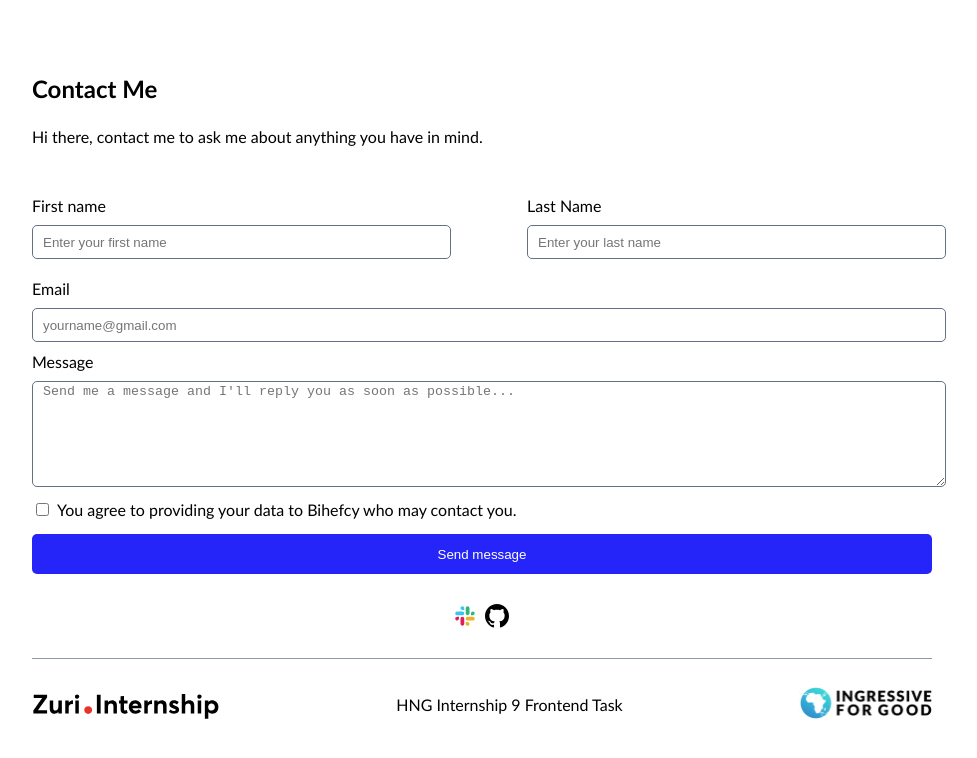
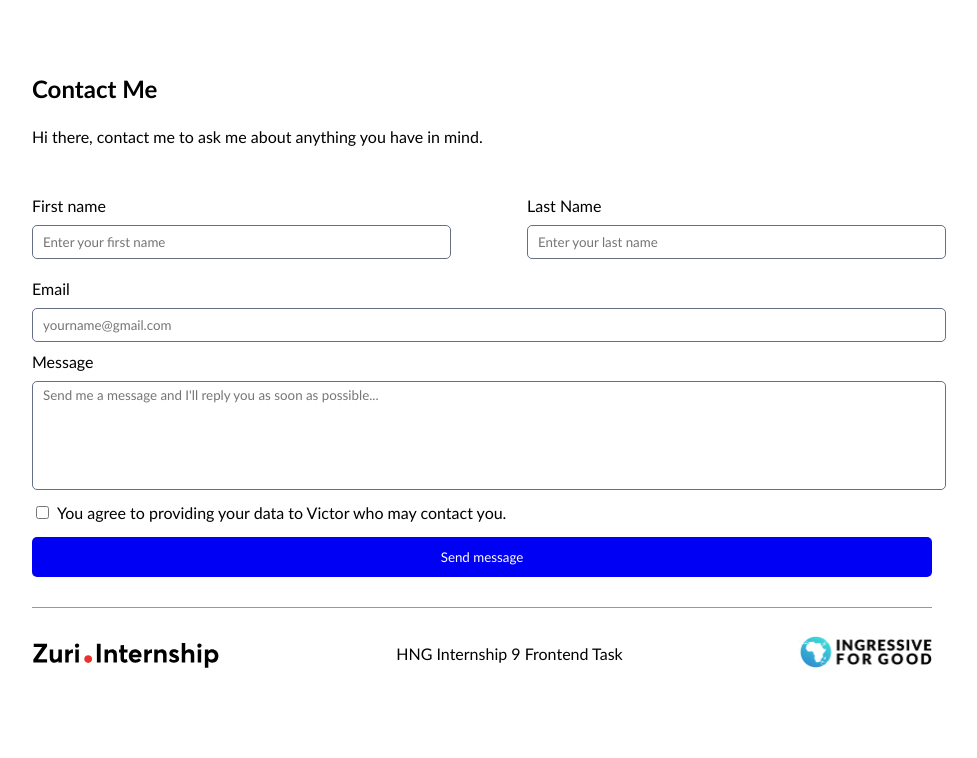
Before and after one commit to Bihefcy/linktree, a JavaScript app in the folder linktree/: page /contact in a window 1280 px wide. Shown: the top 758 px of the page, without its empty margins (158-1135 px from the left). Built offline with nearby package versions, Linux system fonts and the light colour scheme; the HTML template or start-up script is replaced by a standard one.

Commit message:
feature: added validation with css and vanilla js

```diff
--- a/linktree/src/Contact.js
+++ b/linktree/src/Contact.js
@@ -1,37 +1,56 @@
 import Footer from "./Footer";
+import {Link} from 'react-router-dom'
 
+const name = "Victor"
 const Contact = () => {
+    const submitted = (e) => {
+        e.preventDefault()
+        if (!(document.querySelector("#first_name").value === "") && !(document.querySelector("#last_name").value === "") && !(document.querySelector("#email").value === "") && !(document.querySelector("#message").value === "")) {
+            alert('Your information has been recieved, we will get back to you.')
+            document.querySelector(".back-home").classList.add("display")
+        }else {
+            document.querySelector(".form").classList.add("submitted");
+            alert('Your information is incomplete.')
+        }
+
+    }
     return (
         <div className="contact">
             <div><p className="contact-me">Contact Me</p></div>
             <div>
                 <p className="contact-text">Hi there, contact me to ask me about anything you have in mind.</p>
                 </div>
-            <form>
+            <form className="form">
                 <fieldset className="name">
                     <div>
                         <label for="first_name">First name</label>
-                        <input type="text" id="first_name" placeholder="Enter your first name"></input>
+                        <input type="text" id="first_name" placeholder="Enter your first name" required></input>
+                        <p id="error">Please type in your First Name</p>
                     </div>
                     <div>
                         <label for="last_name">Last Name</label>
-                        <input type="text" id="last_name" placeholder="Enter your last name"></input>
+                        <input type="text" id="last_name" placeholder="Enter your last name" required></input>
+                        <p id="error">Please type in your Last Name</p>
                     </div>
 
                 </fieldset>
                 <fieldset>
                     <label for="email">Email</label>
-                    <input type="email" id="email" placeholder="yourname@gmail.com"></input>
+                    <input type="email" id="email" placeholder="yourname@gmail.com" required></input>
+                    <p id="error">Please type in a correct email</p>
                 </fieldset>
                 <fieldset>
                     <label for="message">Message</label>
-                    <textarea type="text" id="message" placeholder="Send me a message and I'll reply you as soon as possible..."/>
+                    <textarea type="text" id="message" placeholder="Send me a message and I'll reply you as soon as possible..." required/>
+                    <p id="error">Please enter a message</p>
                 </fieldset>
                 <fieldset className="checkbox">
                     <input type="checkbox" id="check"></input>
-                    <label for="check">You agree to providing your data to Bihefcy who may contact you.</label>
+                    <label for="check">You agree to providing your data to {name} who may contact you.</label>
                 </fieldset>
-                <button id="btn__submit">Send message</button>
+                <button id="btn__submit" onClick={submitted}>Send message</button>
+
+                <Link to="/"><p className="back-home">Click here to go back</p></Link>
             </form>
             <Footer />
         </div>
--- a/linktree/src/Footer.js
+++ b/linktree/src/Footer.js
@@ -1,16 +1,10 @@
 import i4g from './I4G.svg'
 import logo from './logo.svg'
-import slack from './slack.svg'
-import icon from './Social icon.svg'
 
 
 const Footer = () => {
     return (
         <div className="footer">
-            <div className="sandg">
-                <img src={slack} alt="slack icon" />
-                <img src={icon} alt="github icon" />
-            </div>
 
             <div className="footer-logo">
                 <div>
--- a/linktree/src/Links.js
+++ b/linktree/src/Links.js
@@ -1,4 +1,6 @@
 import { Link } from "react-router-dom";
+import slack from './slack.svg'
+import icon from './Social icon.svg'
 
 const Links = () => {
     return (
@@ -50,17 +52,15 @@ const Links = () => {
             </div>
 
             <div className="linka">
-                <a href="https://books.zuri.team/design-rules" target="_blank" rel="noreferrer" className="link" id="contact">
-                   <p>Design Books</p>
-                </a>
-            </div>
-
-            <div className="linka">
                 <Link to="./contact" rel="noreferrer" className="link" id="contact">
                    <p>Contact Me</p>
                 </Link>
             </div>
 
+            <div className="sandg">
+                <img src={slack} alt="slack icon" />
+                <img src={icon} alt="github icon" />
+            </div>
         </div>
  );
 }
--- a/linktree/src/index.css
+++ b/linktree/src/index.css
@@ -195,6 +195,7 @@ a > p {
 .contact {
   width: 100%;
 }
+
 .contact .contact-me {
   font-size: 24px;
   font-weight: 800;
@@ -223,10 +224,12 @@ form {
   gap: 20px;
   justify-content: space-between;
 }
+
 .name div {
   width: 45%;
   margin: 10px 0;
 }
+
 @media (max-width:426px) {
   .name {
     display: block;
@@ -245,6 +248,8 @@ input[type="text"]{
   width: 100%;
   margin-top: 10px;
   height: 30px;
+  font-family: inherit;
+  outline: none;
 }
 input[type="checkbox"] {
   margin-right: 8px;
@@ -259,7 +264,22 @@ textarea {
   border: 1px solid #667085;
   border-radius: 5px;
   padding-inline-start: 10px;
+  padding-block-start: 5px;
+  font-family: inherit;
+  resize: none;
+  outline: none;
 }
+
+input[type=text]:focus,
+input[type=email]:focus{
+  border: 1px solid rgb(147, 147, 250);
+}
+
+textarea:focus {
+  border: 1px solid rgb(147, 147, 250);
+  box-shadow: 2px 2px rgb(147, 147, 250), -2px -2px rgb(147, 147, 250);
+}
+
 
 #btn__submit {
   width: 100%;
@@ -267,6 +287,83 @@ textarea {
   border-radius: 5px;
   border: none;
   color: white;
-  background-color: rgb(37, 37, 250);
+  background-color: rgb(0, 0, 244);
   margin-top: 5px;
+  font-family: inherit;
+  margin-bottom: 30px;
 }
+
+#btn__submit:hover {
+  background-color: rgb(70, 70, 252);
+}
+
+
+.contact #error,
+.contact #error-first-name{
+  color: rgb(248, 82, 82);
+  font-size: smaller;
+  margin: 2px;
+  display: none;
+}
+
+form.submitted input[type="email"]:invalid ~ #error {
+  display: block;
+}
+form.submitted input[type="text"]:invalid {
+  border: 1px solid rgb(248, 82, 82);
+  box-shadow: 2px 2px rgb(248, 82, 82), -2px -2px rgb(248, 82, 82);
+}
+
+form.submitted input[type="email"]:invalid {
+  border: 1px solid rgb(248, 82, 82);
+  box-shadow: 2px 2px rgb(248, 82, 82), -2px -2px rgb(248, 82, 82);
+}
+
+form.submitted input[type="text"]:focus {
+  border: 1px solid rgb(147, 147, 250);
+}
+
+form.submitted input[type="email"]:focus {
+  border: 1px solid rgb(147, 147, 250);
+}
+
+form.submitted input[type="text"]:invalid ~ #error {
+  display: block;
+}
+form.submitted input[type="text"]:focus ~ #error {
+  display: none;
+}
+
+form.submitted input[type="email"]:invalid ~ #error {
+  display: block;
+}
+form.submitted input[type="email"]:focus ~ #error {
+  display: none;
+}
+
+form.submitted textarea:invalid {
+  border: 1px solid rgb(248, 82, 82);
+  box-shadow: 2px 2px rgb(248, 82, 82), -2px -2px rgb(248, 82, 82);
+}
+
+form.submitted textarea:focus {
+  border: 1px solid rgb(147, 147, 250);
+  box-shadow: 2px 2px rgb(147, 147, 250), -2px -2px rgb(147, 147, 250);
+}
+form.submitted textarea:invalid ~ #error {
+  display: block;
+}
+
+form.submitted textarea:focus ~ #error {
+  display: none;
+}
+
+.back-home {
+  display: none;
+  text-align: center;
+  font-size: smaller;
+}
+
+.display {
+  display: block;
+}
```
